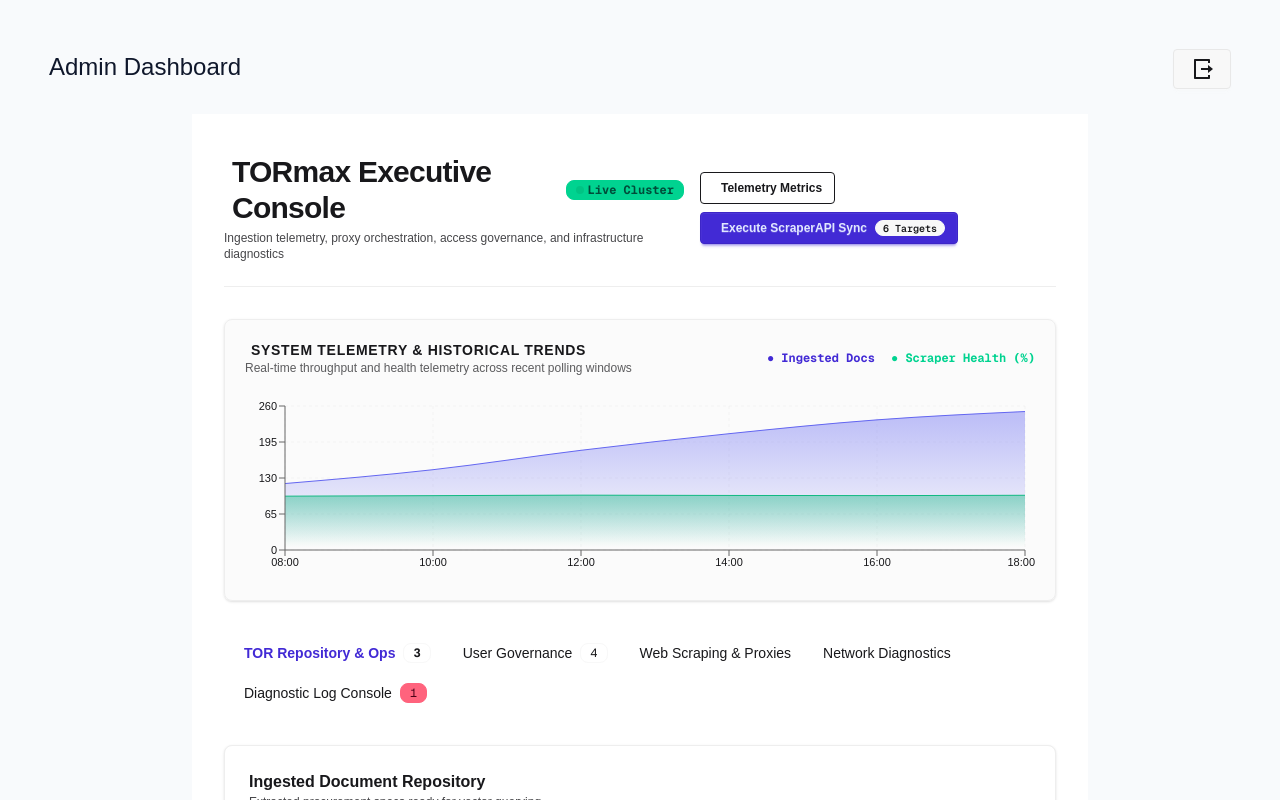
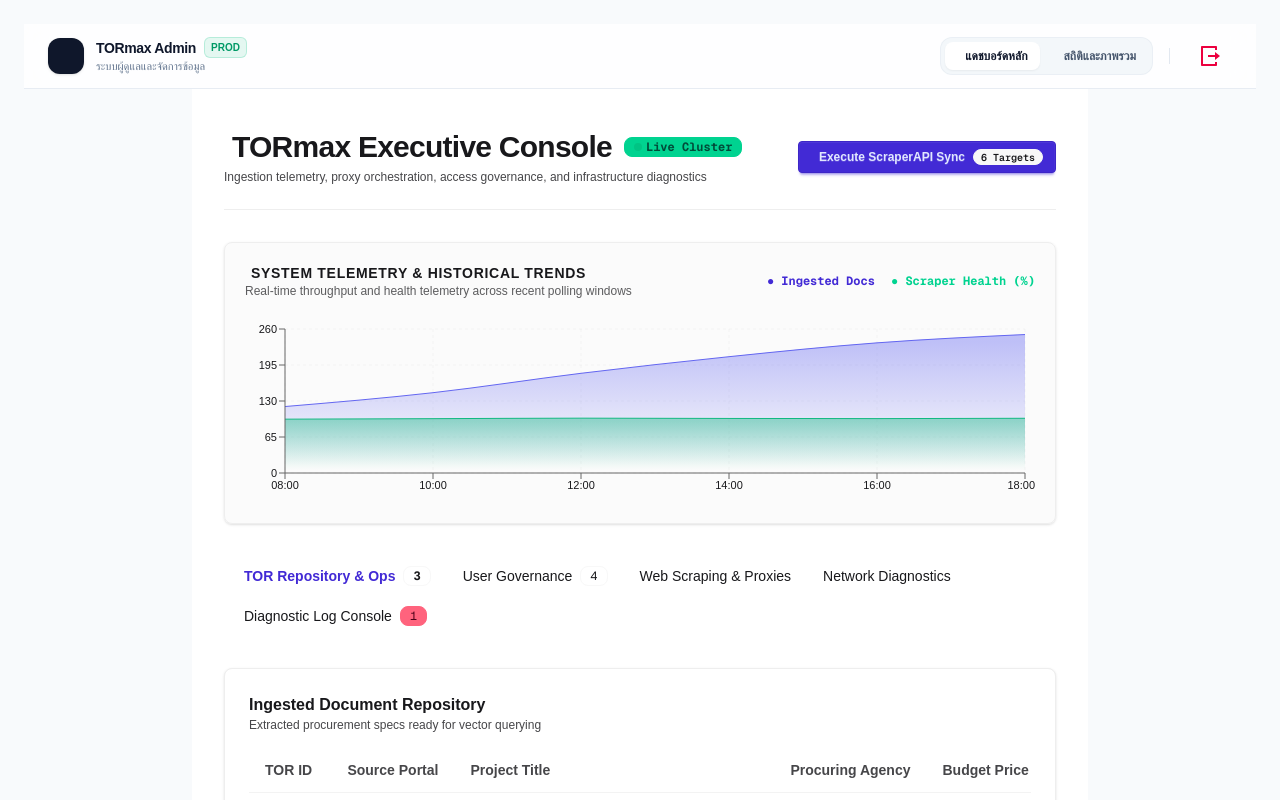
Before and after one commit to TORmax-KU/TORmax-Admin, a Next.js app: page /admin in a window 1280 px wide. Shown: the top 800 px of the page. Built offline with nearby package versions, Linux system fonts and the light colour scheme.

Commit message:
move navigation to  header + style  header

```diff
--- a/app/admin/layout.tsx
+++ b/app/admin/layout.tsx
@@ -1,5 +1,5 @@
-import LogoutButton from '@/components/LogoutButton';
 import React from 'react';
+import AdminHeader from '@/components/AdminHeader';
 
 export default function AdminLayout({
     children,
@@ -8,17 +8,7 @@ export default function AdminLayout({
 }) {
     return (
         <section className="min-h-screen bg-slate-50 dark:bg-slate-900 text-slate-900 dark:text-slate-100 p-6">
-            {/* Optional Subpage Sub-header or Breadcrumbs */}
-            <header style={{
-                display: 'flex',
-                justifyContent: 'space-between',
-                padding: 25
-            }}>
-                <div style={{
-                    fontSize: 24
-                }}>Admin Dashboard</div>
-                <LogoutButton className="btn" />
-            </header>
+           <AdminHeader/>
             <main className="max-w-4xl mx-auto">
                 {children}
             </main>
--- /dev/null
+++ b/components/AdminHeader.tsx
@@ -0,0 +1,83 @@
+'use client';
+
+import React from 'react';
+import Link from 'next/link';
+import { usePathname } from 'next/navigation';
+import LogoutButton from '@/components/LogoutButton';
+
+export default function AdminHeader() {
+    const pathname = usePathname();
+
+    const navItems = [
+        {
+            href: '/admin',
+            label: 'แดชบอร์ดหลัก',
+            icon: 'ri-dashboard-3-line',
+            exact: true,
+        },
+        {
+            href: '/admin/overview',
+            label: 'สถิติและภาพรวม',
+            icon: 'ri-bar-chart-box-line',
+            exact: false,
+        },
+    ];
+
+    const isActive = (href: string, exact: boolean) => {
+        return exact ? pathname === href : pathname.startsWith(href);
+    };
+
+    return (
+        <header className="sticky top-0 z-40 w-full border-b border-slate-200/80 dark:border-slate-800 bg-white/80 dark:bg-slate-900/80 backdrop-blur-md">
+            <div className="mx-auto flex h-16 max-w-7xl items-center justify-between px-4 sm:px-6">
+
+                {/* Brand & System Status */}
+                <div className="flex items-center gap-3">
+                    <div className="flex h-9 w-9 items-center justify-center rounded-xl bg-slate-900 text-white dark:bg-white dark:text-slate-900 shadow-sm">
+                        <i className="ri-shield-keyhole-line text-lg" />
+                    </div>
+                    <div>
+                        <div className="flex items-center gap-2">
+                            <span className="text-sm font-bold text-slate-900 dark:text-white tracking-tight">
+                                TORmax Admin
+                            </span>
+                            <span className="inline-flex items-center rounded-md bg-emerald-500/10 px-1.5 py-0.5 text-[10px] font-semibold text-emerald-600 dark:text-emerald-400 border border-emerald-500/20">
+                                PROD
+                            </span>
+                        </div>
+                        <p className="text-[11px] font-medium text-slate-500 dark:text-slate-400">
+                            ระบบผู้ดูแลและจัดการข้อมูล
+                        </p>
+                    </div>
+                </div>
+
+                {/* Navigation & Actions */}
+                <div className="flex items-center gap-1 sm:gap-2">
+                    <nav className="flex items-center gap-1 rounded-xl bg-slate-100/80 dark:bg-slate-800/60 p-1 border border-slate-200/50 dark:border-slate-700/50">
+                        {navItems.map((item) => {
+                            const active = isActive(item.href, item.exact);
+                            return (
+                                <Link
+                                    key={item.href}
+                                    href={item.href}
+                                    className={`inline-flex items-center gap-2 rounded-lg px-3 py-1.5 text-xs font-semibold transition-all duration-150 ${active
+                                            ? 'bg-white dark:bg-slate-700 text-slate-900 dark:text-white shadow-xs'
+                                            : 'text-slate-600 dark:text-slate-400 hover:text-slate-900 dark:hover:text-white'
+                                        }`}
+                                >
+                                    <i className={`${item.icon} text-sm ${active ? 'text-primary' : ''}`} />
+                                    <span>{item.label}</span>
+                                </Link>
+                            );
+                        })}
+                    </nav>
+
+                    <div className="mx-2 h-4 w-px bg-slate-200 dark:bg-slate-800" />
+
+                    <LogoutButton className="btn btn-ghost btn-xs text-rose-600 dark:text-rose-400 hover:bg-rose-50 dark:hover:bg-rose-950/30 rounded-lg gap-1.5 font-semibold text-xs h-8 px-2.5" />
+                </div>
+
+            </div>
+        </header>
+    );
+}
--- a/components/AdminOverviewHeader.tsx
+++ b/components/AdminOverviewHeader.tsx
@@ -1,7 +1,4 @@
 'use client';
-
-import Link from 'next/link';
-import LogoutButton from './LogoutButton';
 
 interface AdminHeaderProps {
   t: {
@@ -35,10 +32,6 @@ export function AdminOverviewHeader({ t, onSyncClick }: AdminHeaderProps) {
       </div>
 
       <div className="flex flex-wrap items-center gap-2">
-        <Link href="/admin/overview" className="btn btn-outline btn-sm gap-2 text-base-content">
-          <i className="ri-bar-chart-box-line text-lg"></i>
-          {t.telemetryMetrics}
-        </Link>
         <button onClick={onSyncClick} className="btn btn-primary btn-sm gap-2">
           <i className="ri-refresh-line"></i>
           {t.executeSync}
--- a/components/overview/OverviewHeader.tsx
+++ b/components/overview/OverviewHeader.tsx
@@ -19,10 +19,6 @@ export function OverviewHeader({ t, onPingClick }: OverviewHeaderProps) {
     <div className="border-b border-base-300 pb-6 flex flex-col md:flex-row md:items-center justify-between gap-4">
       <div>
         <div className="flex items-center space-x-3">
-          <Link href="/admin" className="btn btn-outline btn-sm gap-2 font-bold text-base-content">
-            <i className="ri-arrow-left-line text-base"></i>
-            {t.backToAdmin}
-          </Link>
           <h1 className="text-2xl font-black tracking-tight flex items-center gap-2 text-base-content">
             <i className="ri-pulse-fill text-warning"></i>
             {t.title}
```
Also changed, not shown: .mcp.json.
